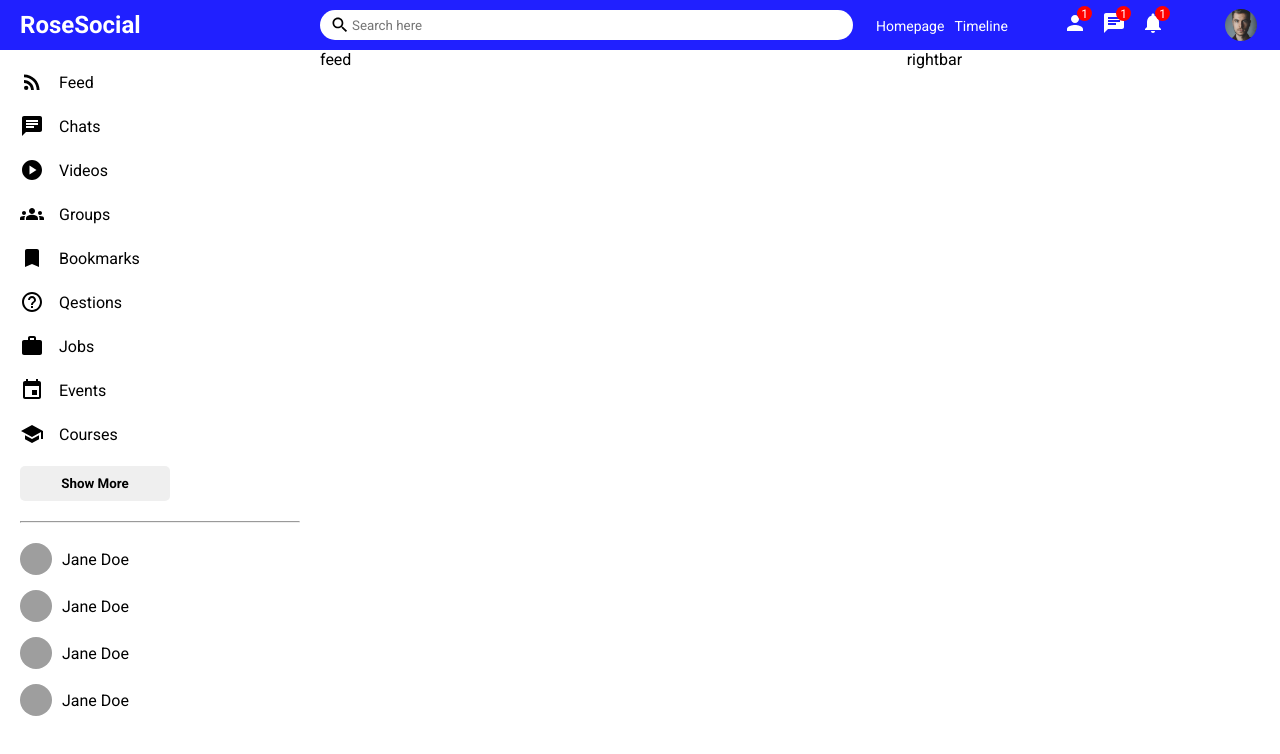
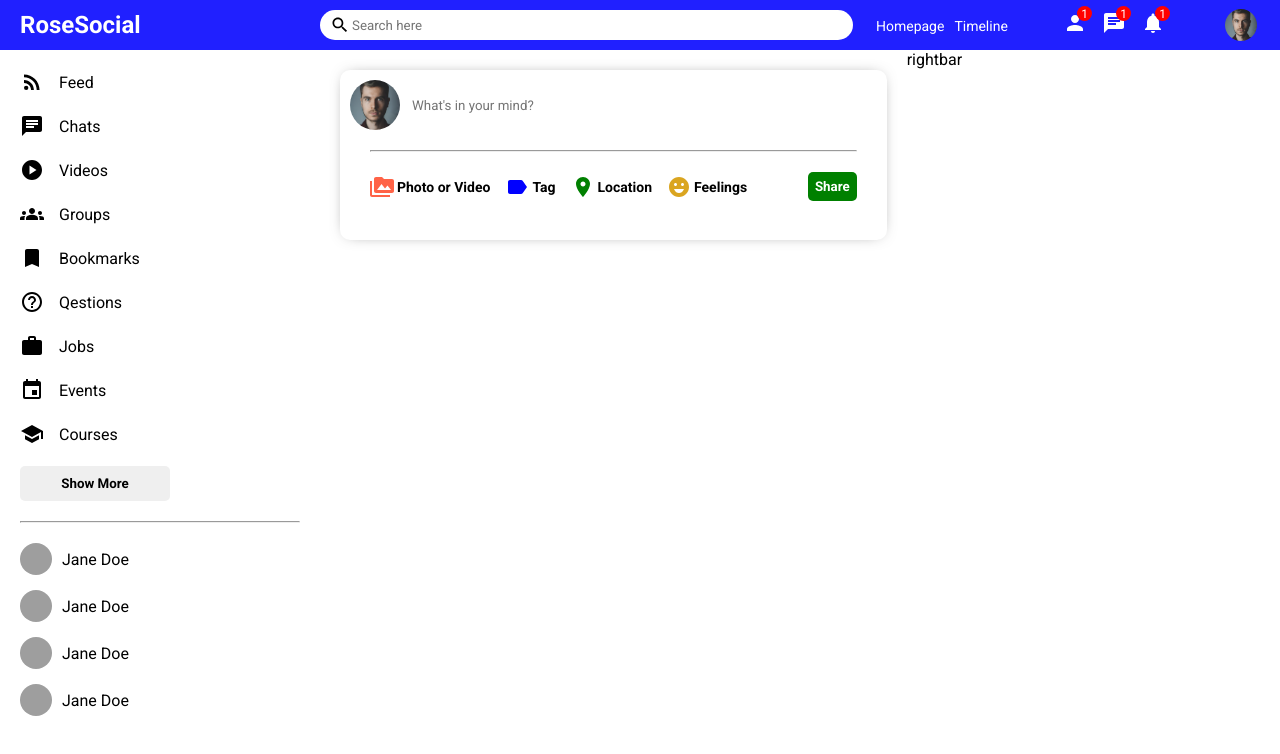
Before and after one commit to Roshini109/Social-Media-Application, a React (Create React App) app: page / in a window 1280 px wide. Shown: the top 754 px of the page. Built offline with nearby package versions, Linux system fonts and the light colour scheme; grey boxes are pictures that could not be loaded.

Commit message:
Created Share Section

```diff
--- a/public/index.html
+++ b/public/index.html
@@ -10,7 +10,7 @@
       content="Web site created using create-react-app"
     />
 
-    <link href="https://fonts.googleapis.com/css2?family=Lato:ital,wght@0,100;0,300;0,400;0,700;0,900;1,100;1,300;1,400;1,700;1,900&family=Poppins:wght@300;400;500;600;700&family=Roboto:ital,wght@0,100;0,300;0,400;0,700;0,900;1,500&display=swap"
+    <link href="https://fonts.googleapis.com/css2?family=Lato:ital,wght@0,100;0,300;0,500;0,700;0,900;1,100;1,300;1,400;1,700;1,900&family=Poppins:wght@300;400;500;600;700&family=Roboto:ital,wght@0,100;0,300;0,400;0,700;0,900;1,500&display=swap"
     rel="stylesheet">
 <link rel="stylesheet" href="style.css">
     <title>Social App</title>
--- a/src/components/feed/Feed.jsx
+++ b/src/components/feed/Feed.jsx
@@ -1,9 +1,12 @@
+import Share from '../share/Share'
 import './feed.css'
 
 export default function Feed() {
   return (
     <div className="feed">
-      feed
+      <div className="feedWrapper">
+        <Share/>
+      </div>
     </div>
   )
 }
--- a/src/components/feed/feed.css
+++ b/src/components/feed/feed.css
@@ -1,3 +1,7 @@
 .feed{
     flex: 5.5;
 }
+
+.feedWrapper{
+    padding: 20px;
+}
--- /dev/null
+++ b/src/components/share/Share.jsx
@@ -0,0 +1,49 @@
+import './share.css'
+import {PermMedia,Label,Room,EmojiEmotions} from "@mui/icons-material"
+
+export default function Share() {
+  return (
+    <div className="share">
+      <div className="shareWrapper">
+        <div className="shareTop">
+            <img src="/assets/person/p1.jpg" alt="" className="shareProfileImg" />
+            <input placeholder="What's in your mind?" className="shareInput" />
+        </div>
+        <hr className="shareHr"/>
+        <div className="shareBottom">
+            <div className="shareOptions">
+                <div className="shareOption">
+                    <PermMedia htmlColor="tomato" className="shareIcon"/>
+                    <span className="shareOptionText">
+                        Photo or Video
+                    </span>
+                </div>
+
+                <div className="shareOption">
+                <Label htmlColor="blue" className="shareIcon"/>
+                    <span className="shareOptionText">
+                       Tag
+                    </span>
+                </div>
+
+                <div className="shareOption">
+                    <Room htmlColor="green" className="shareIcon"/>
+                    <span className="shareOptionText">
+                        Location
+                    </span>
+                </div>
+
+                <div className="shareOption">
+                    <EmojiEmotions htmlColor="goldenrod" className="shareIcon"/>
+                    <span className="shareOptionText">
+                        Feelings
+                    </span>
+                </div>
+            </div>
+
+            <button className="shareButton">Share</button>
+        </div>
+      </div>
+    </div>
+  )
+}
--- /dev/null
+++ b/src/components/share/share.css
@@ -0,0 +1,76 @@
+.share{
+    width: 100%;
+    height: 170px;
+    border-radius: 10px;
+    -webkit-box-shadow: 0px 0px 16px -8px rgba(0,0,0,0.68);
+    box-shadow: 0px 0px 16px -8px rgba(0,0,0,0.68);
+}
+
+.shareWrapper{
+    padding: 10px;
+}
+
+.shareTop{
+    display: flex;
+    align-items: center;
+}
+
+.shareProfileImg{
+    width: 50px;
+    height: 50px;
+    border-radius: 50%;
+    object-fit: cover;
+    margin-right: 10px;
+}
+
+.shareInput{
+    border: none;
+    width: 80%;
+}
+
+.shareInput:focus{
+    outline: none;
+}
+
+.shareHr{
+    margin: 20px;
+}
+
+.shareBottom{
+    display: flex;
+    align-items: center;
+    justify-content:space-between;
+}
+
+.shareOptions{
+    display: flex;
+    margin-left: 20px;
+}
+
+.shareOption{
+    display: flex;
+    align-items: center;
+    margin-right: 15px;
+    cursor: pointer;
+}
+
+.shareIcon{
+    font-size: 18px;
+    margin-right: 3px;
+}
+
+.shareOptionText{
+    font-size: 14px;
+    font-weight: bold;
+}
+
+.shareButton{
+    border: none;
+    padding: 7px;
+    border-radius: 5px;
+    background-color: green;
+    font-weight: bold;
+    color: white;
+    margin-right: 20px;
+    cursor: pointer;
+}
```
Also changed, not shown: src/components/post/Post.jsx (added), src/components/post/post.css (added).
